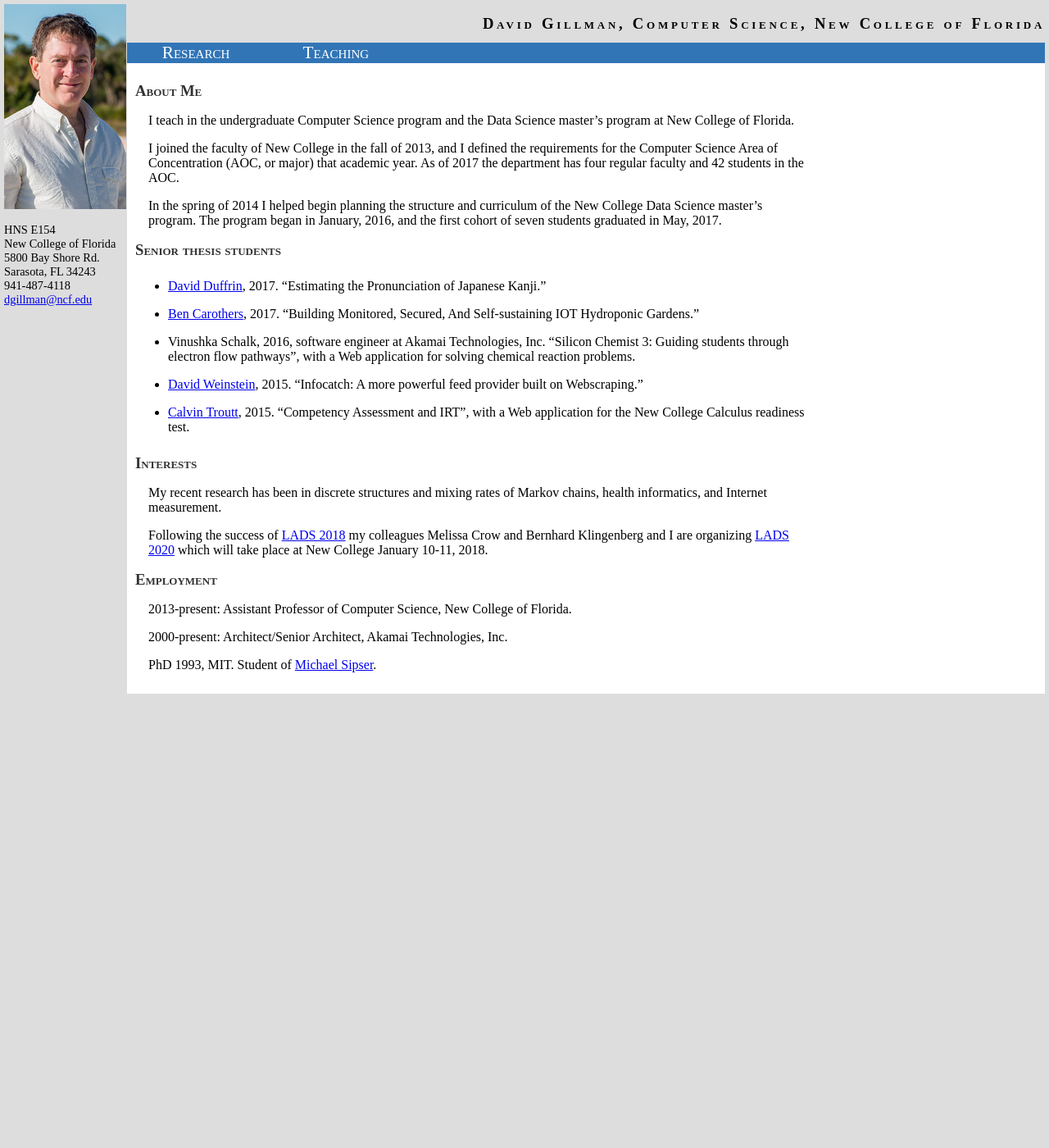
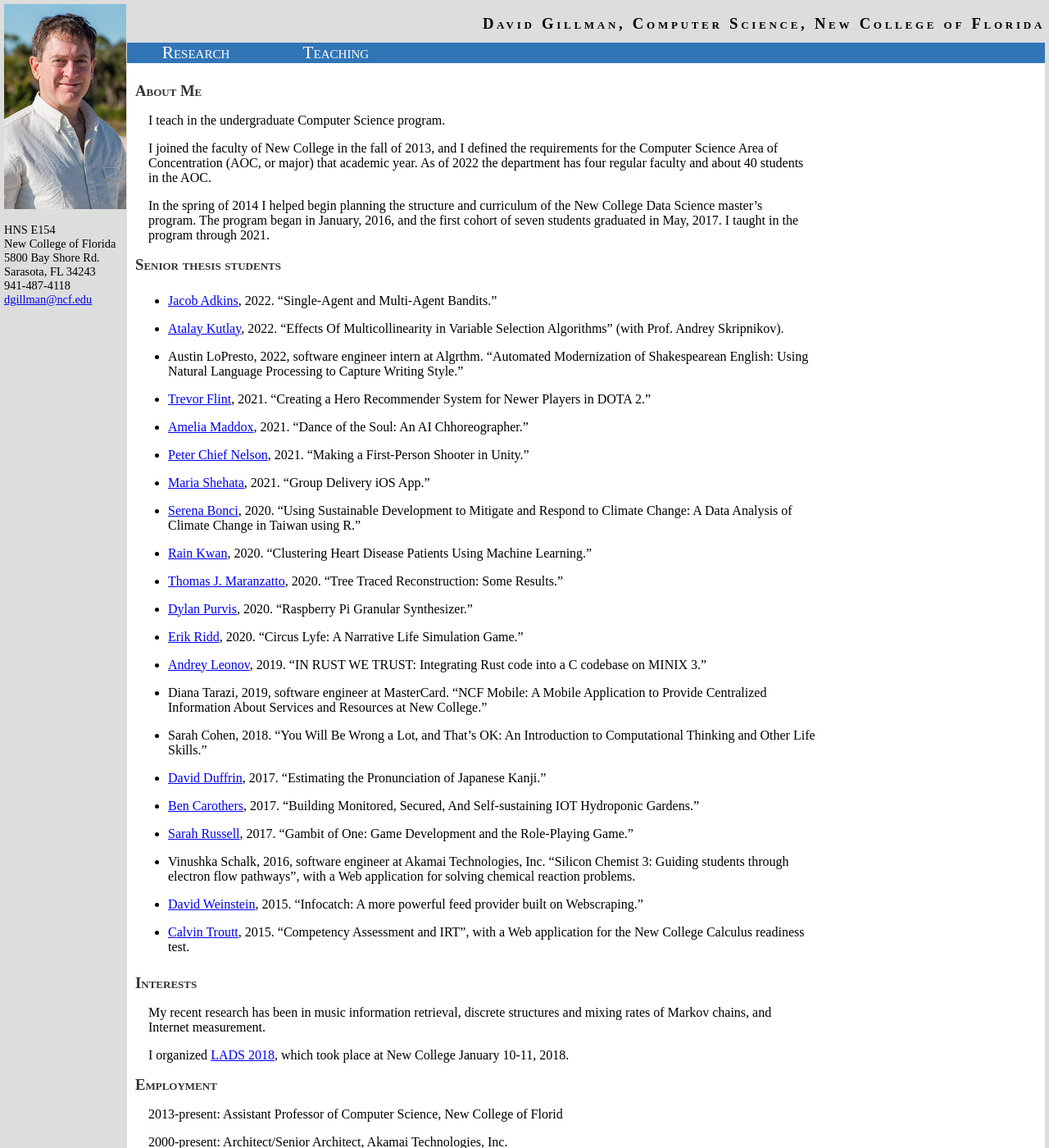
Before and after one commit to davidwgillman/davidwgillman.github.io, a Jekyll site: the page built from index.md, in a window 1280 px wide and 1400 px high. Shown: the whole window at 82% size. Built offline with Jekyll 4.4.1, drawn with Linux system fonts in a browser that asks for light colours; our own code applies the rules of GitHub Pages for plain Markdown files; some of the changed text lies outside the part shown.

Commit message:
Add latest thesis students

```diff
--- a/index.md
+++ b/index.md
@@ -4,29 +4,49 @@ layout: main
 
 # About Me
 
-I teach in the undergraduate Computer Science program and the Data Science master's program at New College of Florida.
+I teach in the undergraduate Computer Science program.
 
-I joined the faculty of New College in the fall of 2013, and I defined the requirements for the Computer Science Area of Concentration (AOC, or major) that academic year. As of 2017 the department has four regular faculty and 42 students in the AOC.
+I joined the faculty of New College in the fall of 2013, and I defined the requirements for the Computer Science Area of Concentration (AOC, or major) that academic year. As of 2022 the department has four regular faculty and about 40 students in the AOC.
 
-In the spring of 2014 I helped begin planning the structure and curriculum of the New College Data Science master's program. The program began in January, 2016, and the first cohort of seven students graduated in May, 2017.
+In the spring of 2014 I helped begin planning the structure and curriculum of the New College Data Science master's program. The program began in January, 2016, and the first cohort of seven students graduated in May, 2017. I taught in the program through 2021.
 
 # Senior thesis students
+- [Jacob Adkins](https://www.linkedin.com/in/jacob-adkins99/), 2022. "Single-Agent and Multi-Agent Bandits."
+- [Atalay Kutlay](https://www.linkedin.com/in/atalay-kutlay/), 2022. "Effects Of Multicollinearity in Variable Selection Algorithms" (with Prof. Andrey Skripnikov).
+- Austin LoPresto, 2022, software engineer intern at Algrthm. "Automated Modernization of Shakespearean English: Using Natural Language Processing to Capture Writing Style."
+- [Trevor Flint](https://www.linkedin.com/in/trevor-flint-b2a194210/), 2021. "Creating a Hero Recommender System for Newer Players in DOTA 2."
+- [Amelia Maddox](https://www.linkedin.com/in/amelia-maddox/), 2021. "Dance of the Soul: An AI Chhoreographer."
+- [Peter Chief Nelson](https://www.linkedin.com/in/chief-nelson-965a3a180/), 2021. "Making a First-Person Shooter in Unity."
+- [Maria Shehata](https://www.linkedin.com/in/mariashehata/), 2021. "Group Delivery iOS App."
+- [Serena Bonci](https://www.linkedin.com/in/serenaebonci/), 2020. "Using Sustainable Development to Mitigate and Respond to Climate Change: A Data Analysis of Climate Change in Taiwan using R."
+- [Rain Kwan](https://www.linkedin.com/in/rain-kwan/), 2020. "Clustering Heart Disease Patients Using Machine Learning."
+- [Thomas J. Maranzatto](https://tmaran2.people.uic.edu/), 2020. "Tree Traced Reconstruction: Some Results."
+- [Dylan Purvis](https://www.linkedin.com/in/dylan-purvis-853b25b7/), 2020. "Raspberry Pi Granular Synthesizer."
+- [Erik Ridd](https://www.linkedin.com/in/erik-c-ridd/), 2020. "Circus Lyfe: A Narrative Life Simulation Game."
+- [Andrey Leonov](https://www.linkedin.com/in/andrew-leonov-612863191/), 2019. "IN RUST WE TRUST: Integrating Rust code into a C codebase on MINIX 3."
+- Diana Tarazi, 2019, software engineer at MasterCard. "NCF Mobile: A Mobile Application to Provide Centralized Information About Services and Resources at New College."
+- Sarah Cohen, 2018. "You Will Be Wrong a Lot, and That’s OK: An Introduction to Computational Thinking and Other Life Skills."
 - [David Duffrin](https://www.linkedin.com/in/david-duffrin-26b4274b/), 2017. "Estimating the Pronunciation of Japanese Kanji."
 - [Ben Carothers](https://www.linkedin.com/in/btcrs/), 2017. "Building Monitored, Secured, And Self-sustaining IOT Hydroponic Gardens."
+- [Sarah Russell](https://www.linkedin.com/in/sarah-russell-457478b5/), 2017. "Gambit of One: Game Development and the Role-Playing Game."
 - Vinushka Schalk, 2016, software engineer at Akamai Technologies, Inc. "Silicon Chemist 3: Guiding students through electron flow pathways", with a Web application for solving chemical reaction problems.
 - [David Weinstein](https://www.linkedin.com/in/davidhweinstein), 2015. "Infocatch: A more powerful feed provider built on Webscraping."
 - [Calvin Troutt](https://www.linkedin.com/in/calvin-troutt-70b47357), 2015. "Competency Assessment and IRT", with a Web application for the New College Calculus readiness test.
 
 # Interests
 
-My recent research has been in discrete structures and mixing rates of Markov chains, health informatics, and Internet measurement.
+My recent research has been in music information retrieval, discrete structures and mixing rates of Markov chains, and Internet measurement.
 
-Following the success of [LADS 2018](ladsworkshop2018) my colleagues Melissa Crow and Bernhard Klingenberg and I are organizing [LADS 2020](ladsworkshop2020) which will take place at New College January 10-11, 2018.
+I organized [LADS 2018](ladsworkshop2018), which took place at New College January 10-11, 2018.
 
 # Employment
 
-2013-present: Assistant Professor of Computer Science, New College of Florida.
+2013-present: Assistant Professor of Computer Science, New College of Florid
 
 2000-present: Architect/Senior Architect, Akamai Technologies, Inc.
 
+1996-2000: Iterated Systems, Inc. (MediaBin)
+
+1994-1996: Assistant Professor of Computer Science, University of Toronto
+
 PhD 1993, MIT. Student of [Michael Sipser](http://www-math.mit.edu/~sipser).
```
